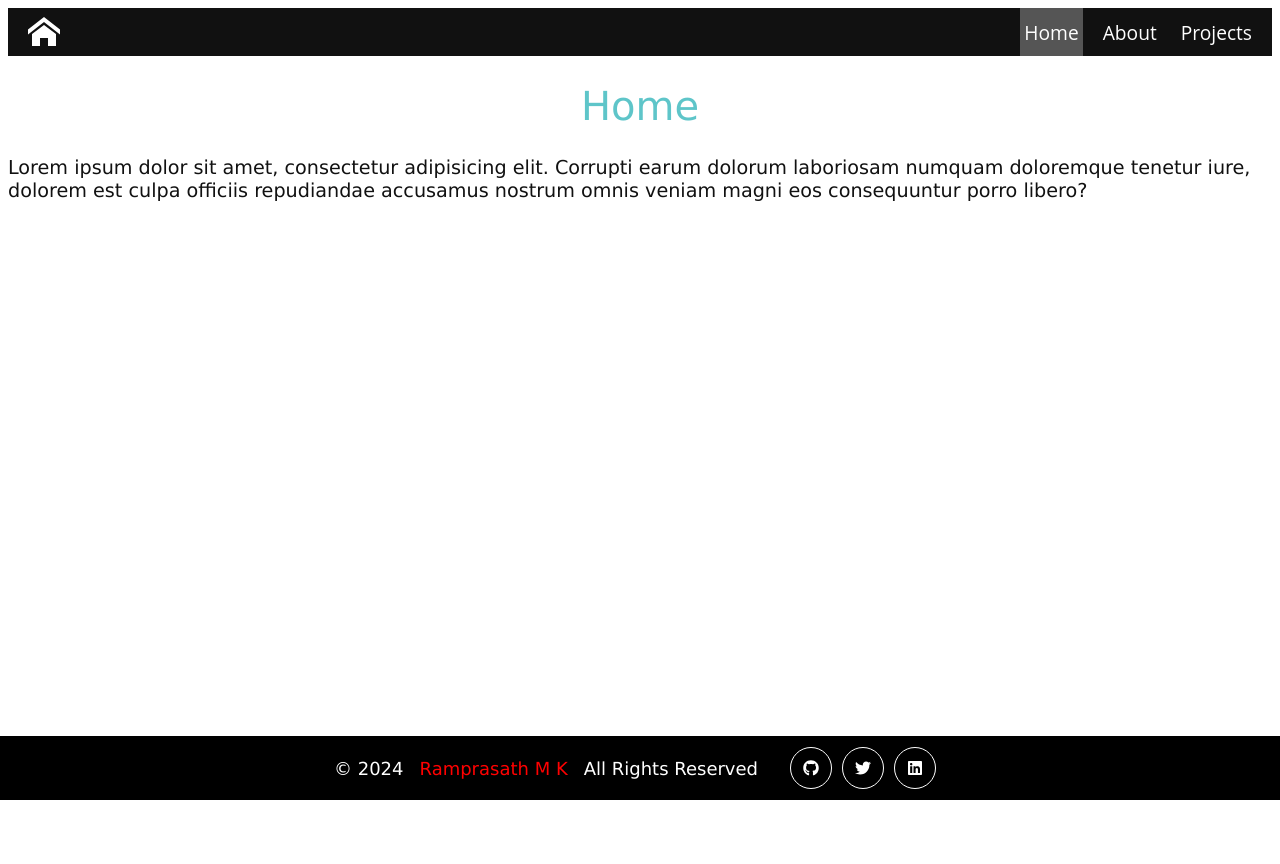
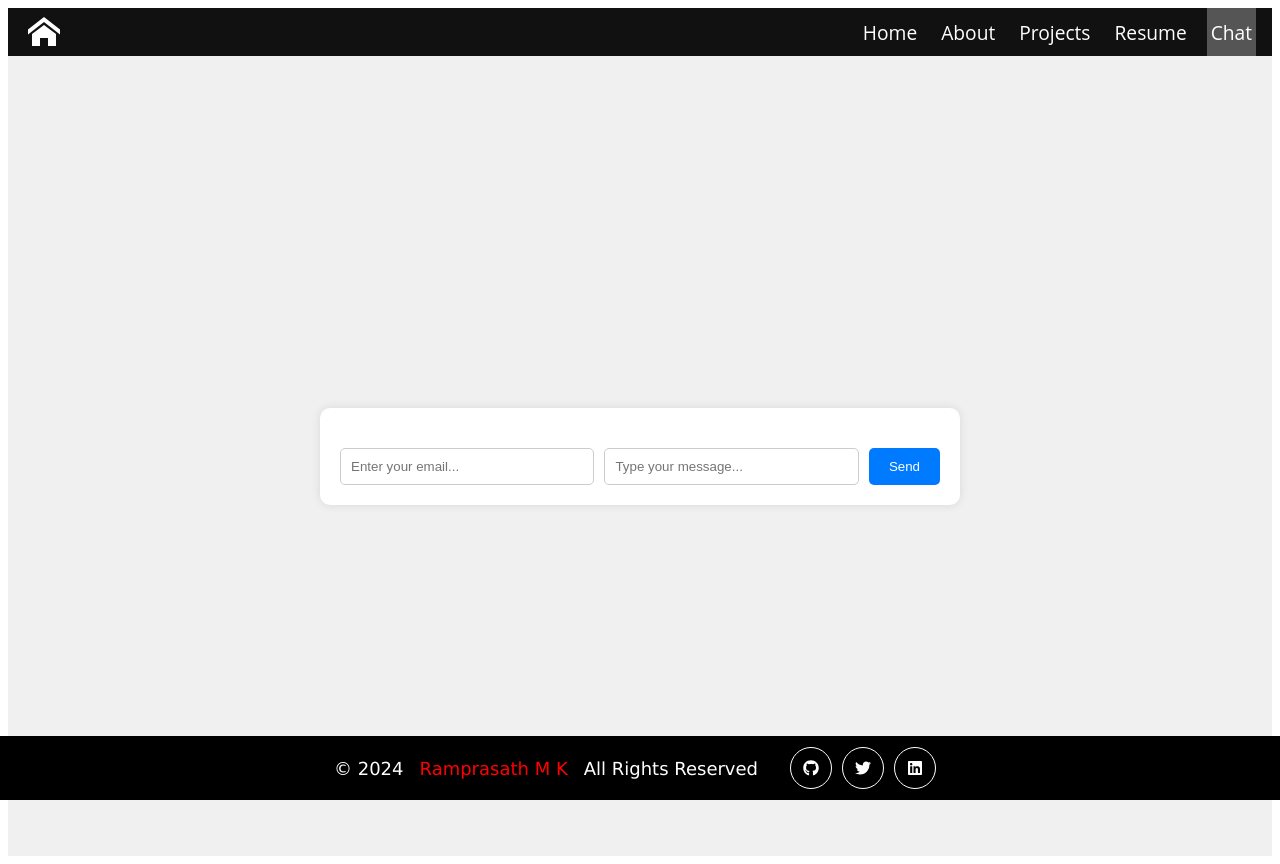
Before and after one commit to ramprasathmk/EchoesOfMe, a React (Vite) app: page /chat in a window 1280 px wide. Before the commit this address led to /. Before the commit the page ends 800 px from the top, so only its background shows below. Built offline with nearby package versions, Linux system fonts and the light colour scheme.

Commit message:
Add Resume and Chat features
Signed-off-by: ramprasathmk <mkramprasath12@gmail.com>

```diff
--- a/src/App.jsx
+++ b/src/App.jsx
@@ -4,7 +4,8 @@ import NavBar from './components/NavBar'
 import Home from './components/pages/Home'
 import Projects from './components/pages/Projects'
 import About from './components/pages/About'
-
+import Resume from './components/pages/Resume'
+import Chat from './components/pages/Chat'
 
 function App() {
 
@@ -17,6 +18,8 @@ function App() {
           <Route path="/" element={<Home />} />
           <Route path="/about" element={<About />} />
           <Route path="/projects" element={<Projects />} />
+          <Route path="/resume" element={<Resume />} />
+          <Route path="/chat" element={<Chat />} />
           <Route path="*" element={<Navigate to="/"/>} />
         </Routes>
       </div>
--- a/src/components/NavBar.jsx
+++ b/src/components/NavBar.jsx
@@ -76,6 +76,8 @@ function NavBar() {
             <CustomLink to="/"> Home </CustomLink>
             <CustomLink to="/about"> About </CustomLink>
             <CustomLink to="/projects"> Projects </CustomLink>
+            <CustomLink to="/resume"> Resume </CustomLink>
+            <CustomLink to="/chat"> Chat </CustomLink>
           </ul>
         </nav>
       </StyledNavBar>
--- /dev/null
+++ b/src/components/pages/Chat.jsx
@@ -0,0 +1,113 @@
+import React, { useState } from 'react';
+import styled from 'styled-components';
+
+const StyledChat = styled.div`
+  display: flex;
+  flex-direction: column;
+  align-items: center;
+  justify-content: center;
+  height: 100vh;
+  background-color: #f0f0f0;
+`;
+
+const ChatBox = styled.div`
+  width: 80%;
+  max-width: 600px;
+  background-color: white;
+  border-radius: 10px;
+  box-shadow: 0 0 10px rgba(0, 0, 0, 0.1);
+  padding: 20px;
+`;
+
+const MessageList = styled.ul`
+  list-style: none;
+  padding: 0;
+  margin: 0;
+  max-height: 300px;
+  overflow-y: auto;
+`;
+
+const MessageItem = styled.li`
+  margin-bottom: 10px;
+  &:last-child {
+    margin-bottom: 0;
+  }
+`;
+
+const InputBox = styled.div`
+  display: flex;
+  margin-top: 20px;
+`;
+
+const Input = styled.input`
+  flex: 1;
+  padding: 10px;
+  border: 1px solid #ccc;
+  border-radius: 5px;
+  margin-right: 10px;
+`;
+
+const Button = styled.button`
+  padding: 10px 20px;
+  border: none;
+  border-radius: 5px;
+  background-color: #007bff;
+  color: white;
+  cursor: pointer;
+  &:hover {
+    background-color: #0056b3;
+  }
+`;
+
+const Chat = () => {
+  const [messages, setMessages] = useState([]);
+  const [input, setInput] = useState('');
+  const [email, setEmail] = useState('');
+
+  const handleSend = () => {
+    if (input.trim() && email.trim()) {
+      setMessages([...messages, { text: input, sender: 'user', email }]);
+      setInput('');
+      setEmail('');
+      // Simulate a response from the chat system
+      setTimeout(() => {
+        setMessages((prevMessages) => [
+          ...prevMessages,
+          { text: 'This is a response from the chat system.', sender: 'system' },
+        ]);
+      }, 1000);
+    }
+  };
+
+  return (
+    <StyledChat>
+      <ChatBox>
+        <MessageList>
+          {messages.map((message, index) => (
+            <MessageItem key={index}>
+              <strong>{message.sender}:</strong> {message.text} <br />
+              <em>{message.email}</em>
+            </MessageItem>
+          ))}
+        </MessageList>
+        <InputBox>
+          <Input
+            type="email"
+            value={email}
+            onChange={(e) => setEmail(e.target.value)}
+            placeholder="Enter your email..."
+          />
+          <Input
+            type="text"
+            value={input}
+            onChange={(e) => setInput(e.target.value)}
+            placeholder="Type your message..."
+          />
+          <Button onClick={handleSend}>Send</Button>
+        </InputBox>
+      </ChatBox>
+    </StyledChat>
+  );
+};
+
+export default Chat;
--- /dev/null
+++ b/src/components/pages/Resume.jsx
@@ -0,0 +1,50 @@
+import React from 'react';
+import styled from 'styled-components';
+
+const StyledResume = styled.div`
+  margin: 2rem;
+  padding: 2rem;
+  font-family: 'Open Sans', 'Helvetica Neue', sans-serif;
+  font-size: 1.2rem;
+  line-height: 1.6;
+  color: #333;
+  background-color: #f9f9f9;
+  border-radius: 8px;
+  box-shadow: 0 2px 4px rgba(0, 0, 0, 0.1);
+`;
+
+function Resume() {
+  return (
+    <StyledResume>
+      <h1>Resume</h1>
+      <p>
+        Lorem ipsum dolor sit amet, consectetur adipiscing elit. Nullam
+        scelerisque aliquam odio et faucibus. Nulla rhoncus feugiat eros quis
+        consectetur. Morbi neque ex, condimentum dapibus congue et, vulputate
+        ut ligula. Vestibulum sit amet urna turpis. Praesent tincidunt
+        vestibulum ligula, sed viverra erat tempus nec. Pellentesque auctor
+        neque nec urna proin sapien.
+      </p>
+      <h2>Experience</h2>
+      <ul>
+        <li>Job 1: Description of job 1</li>
+        <li>Job 2: Description of job 2</li>
+        <li>Job 3: Description of job 3</li>
+      </ul>
+      <h2>Education</h2>
+      <ul>
+        <li>School 1: Description of school 1</li>
+        <li>School 2: Description of school 2</li>
+        <li>School 3: Description of school 3</li>
+      </ul>
+      <h2>Skills</h2>
+      <ul>
+        <li>Skill 1</li>
+        <li>Skill 2</li>
+        <li>Skill 3</li>
+      </ul>
+    </StyledResume>
+  );
+}
+
+export default Resume;
```
